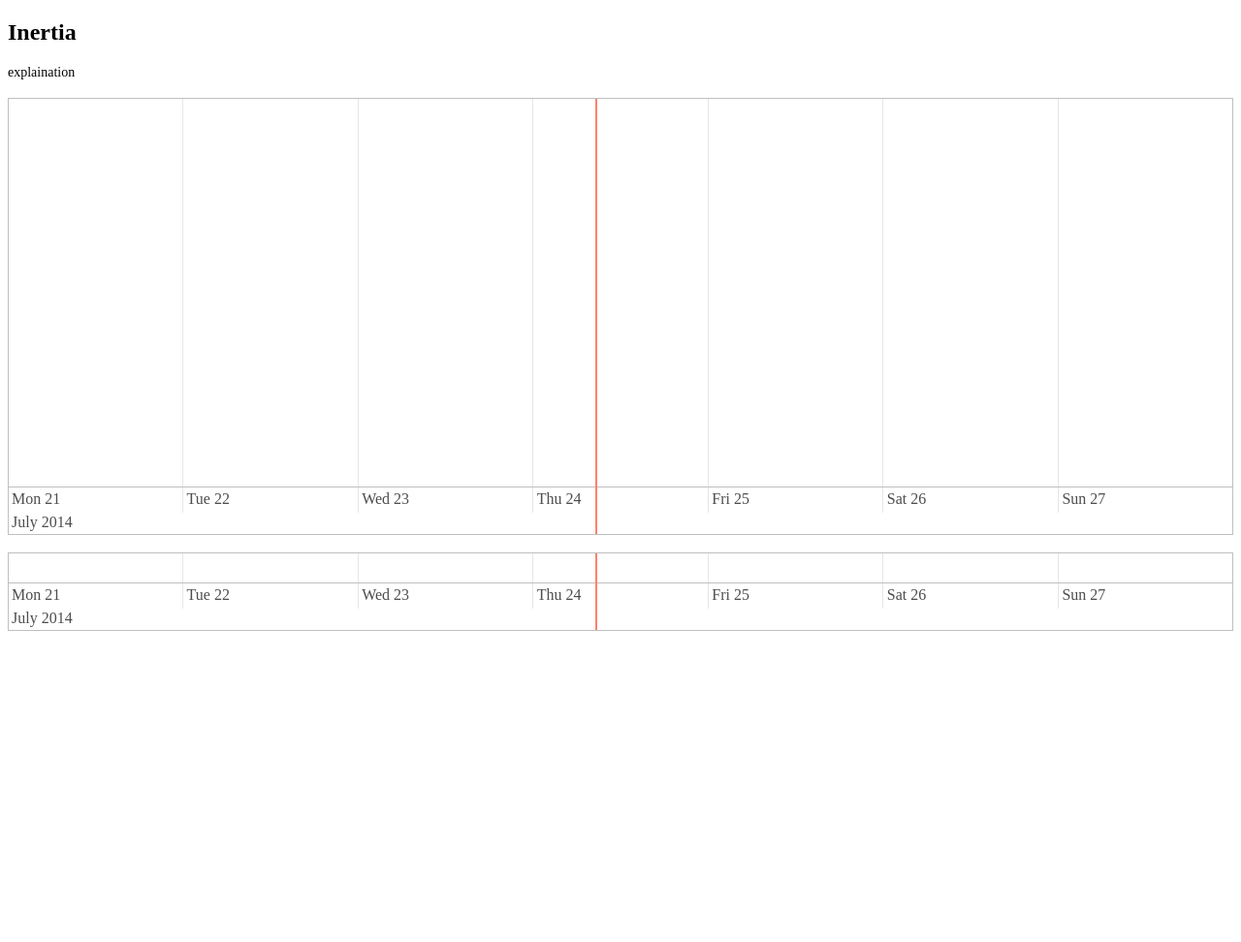
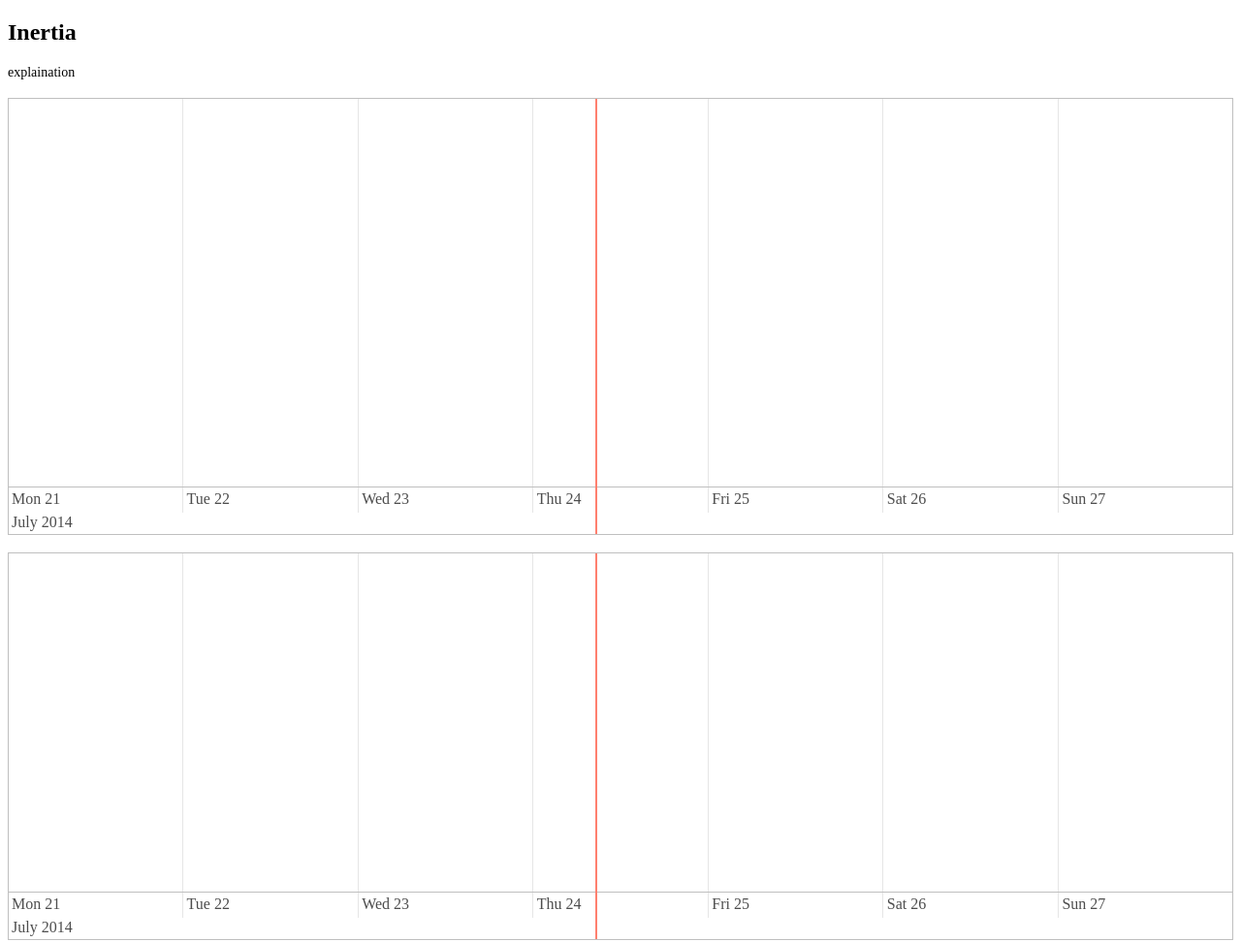
Before and after one commit to AlexDM0/EVE-NodeJS, a website: page applications/Inertia/vis.html in a window 1280 px wide. Shown: the whole page at 97% size. Before the commit the page ends 800 px from the top, so only its background shows below. Drawn offline with Linux system fonts and the light colour scheme; no server answers.

Commit message:
jump scroll pos fix

```diff
--- a/applications/Inertia/css/global.css
+++ b/applications/Inertia/css/global.css
@@ -150,3 +150,7 @@ div.externalLegend {
     margin-left: -5px;
     width: 100%;
 }
+
+body {
+    min-height:1200px;
+}
--- a/applications/Inertia/js/system.js
+++ b/applications/Inertia/js/system.js
@@ -24,7 +24,7 @@ function onLoad() {
     dataAxis: {showMinorLabels: false}
   };
 
-  var timelineOptions = {};
+  var timelineOptions = {minHeight:400};
   graph2d = new vis.Graph2d(graph2dContainer, graph2dDatapoints, graph2dOptions, graph2dGroups);
 
   timeline = new vis.Timeline(timelineContainer);
```
Also changed, not shown: 1 other file.
